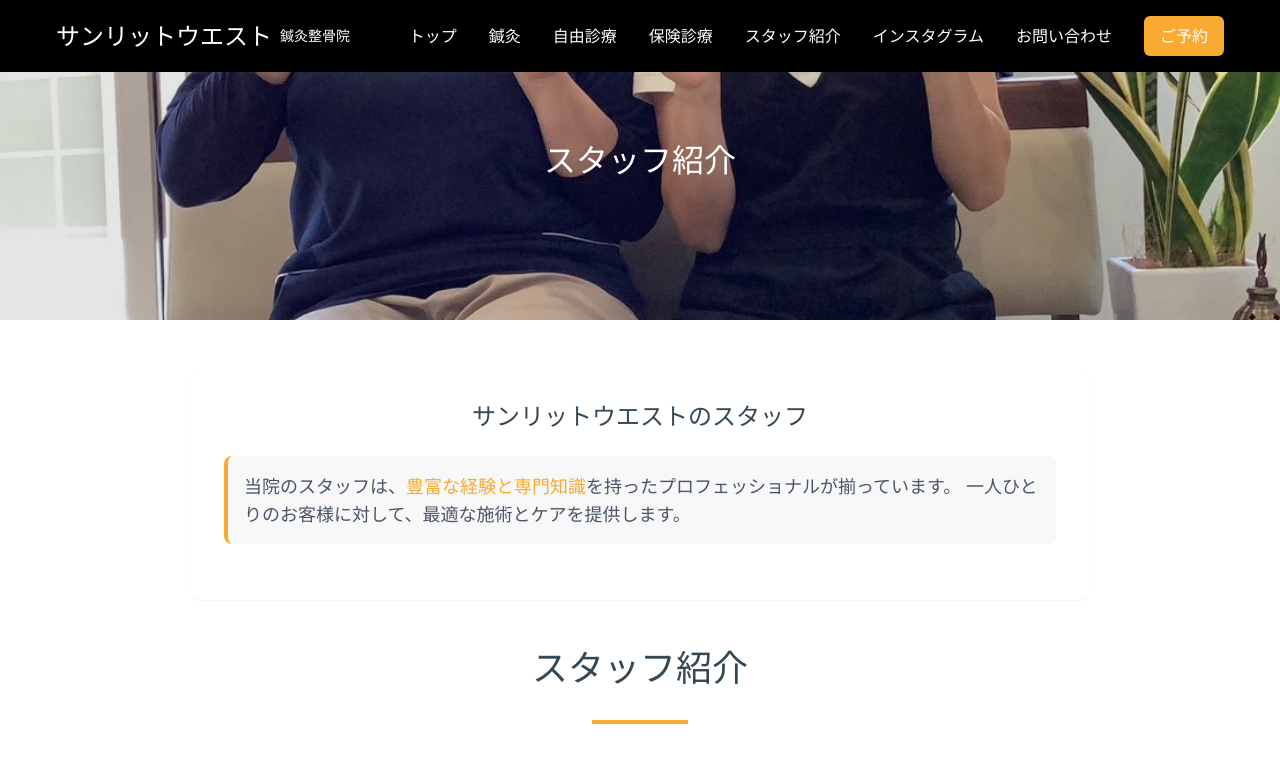
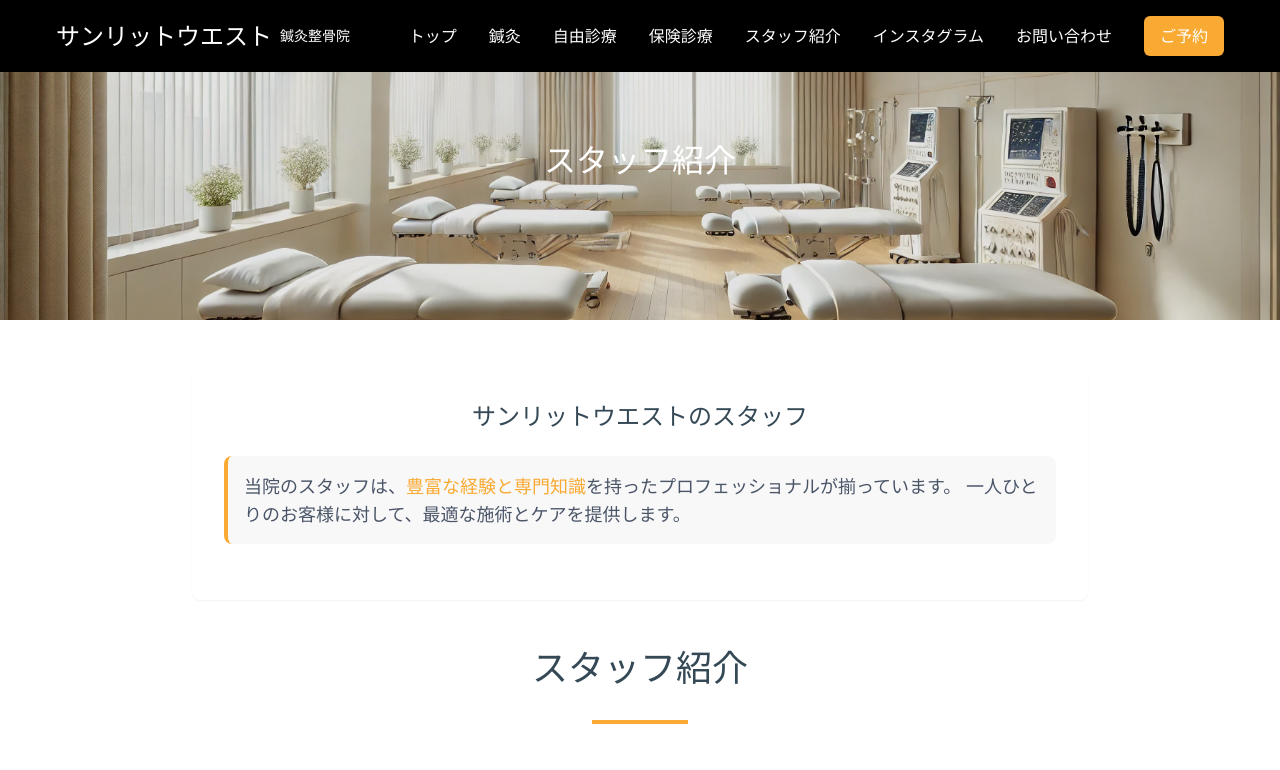
Before and after one commit to ideal-tomy/sunlit_next, a Next.js app: page /staff in a window 1280 px wide. Shown: the top 770 px of the page. Built offline with nearby package versions, Linux system fonts and the light colour scheme.

Commit message:
スタッフトップ変更

```diff
--- a/pages/staff.tsx
+++ b/pages/staff.tsx
@@ -5,7 +5,7 @@ const Staff = () => {
     <div className="page-container">
       {/* ヒーローセクション */}
       <div style={{ position: 'relative', height: '320px', overflow: 'hidden' }}>
-        <img src="/images/topstaff.jpg" alt="スタッフ紹介" style={{ width: '100%', height: '100%', objectFit: 'cover', display: 'block' }} />
+        <img src="/images/test.jpg" alt="スタッフ紹介" style={{ width: '100%', height: '100%', objectFit: 'cover', display: 'block' }} />
         <div style={{ position: 'absolute', top: 0, left: 0, right: 0, bottom: 0, backgroundColor: 'rgba(0,0,0,0.1)', display: 'flex', alignItems: 'center', justifyContent: 'center' }}>
           <h1 style={{ color: 'white', fontSize: '2rem', fontWeight: 'bold', textAlign: 'center' }}>スタッフ紹介</h1>
         </div>
```
Also changed, not shown: public/images/topstaff.jpg.
